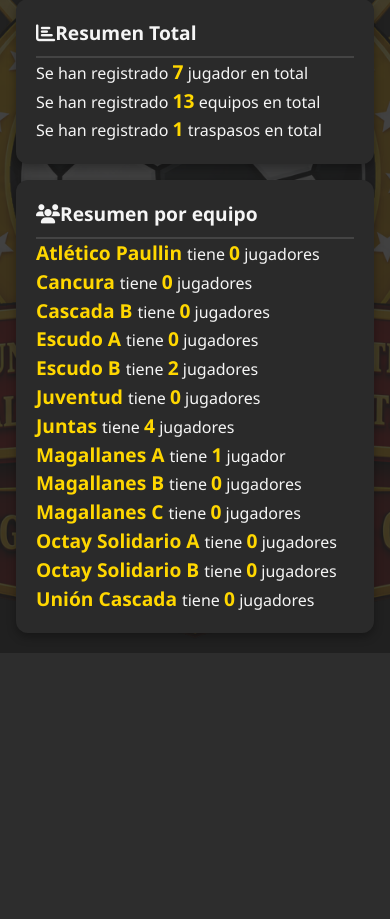
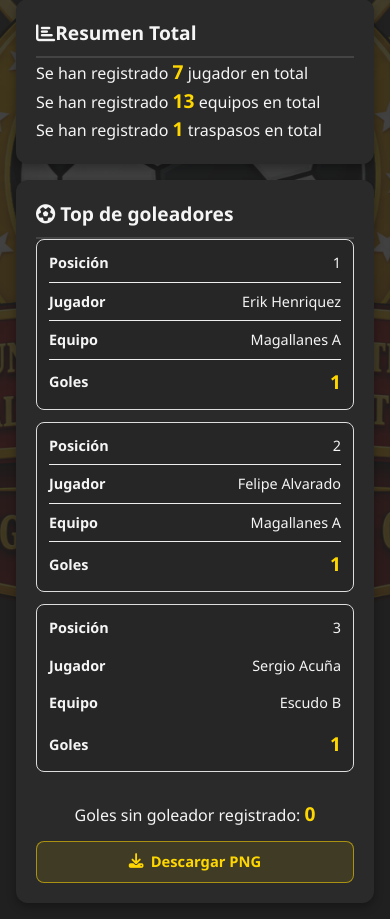
Before and after one commit to Oppais2001/Aplicaci-n-web-de-Gesti-n-de-equipos-rurales, a Django app: page / in a window 390 px wide. Shown: the part 191-1110 px from the top of the page. Before the commit the page ends 844 px from the top, so only its background shows below. Run offline with Django 4.2, Linux system fonts and the light colour scheme; data comes from the database, SQL or seed files in the repository; both versions use the stored data as it was after the commit; some libraries are stand-ins or nearby versions.

Commit message:
Tabla de Goleadores

```diff
--- a/myapp/templates/home.html
+++ b/myapp/templates/home.html
@@ -11,29 +11,182 @@
             <p>Se han registrado <strong>{{total_jugadores}}</strong> jugador en total</p>
             <p>Se han registrado <strong>{{total_equipos}}</strong> equipos en total</p>
             <p>Se han registrado <strong>{{total_traspasos}}</strong> traspasos en total</p>
-
         </div>
     </div>
-    <div>
-        <div class="card">
-            <h2><i class="fa fa-users"></i>Resumen por equipo</h2>
-            {% for equipo, valor in equipos.items %}
-                {% if valor == 1 %}
-                <p><strong> {{ equipo }} </strong> tiene <strong>{{ valor }}</strong> jugador</p>
-                {% else %}
-                <p><strong> {{ equipo }} </strong> tiene <strong>{{ valor }}</strong> jugadores</p>
-                {% endif %}
-            {% endfor %}
+    <div class="card">
+        <h2><i class="fa fa-futbol"></i> Top de goleadores</h2>
+        <div class="tabla-goleadores-contenedor">
+            <table class="tabla-goleadores">
+                <thead>
+                    <tr>
+                        <th scope="col">Posición</th>
+                        <th scope="col">Jugador</th>
+                        <th scope="col">Equipo</th>
+                        <th scope="col">Goles</th>
+                    </tr>
+                </thead>
+                <tbody>
+                    {% for goleador in top_goleadores %}
+                    <tr>
+                        <td data-label="Posición">{{ forloop.counter }}</td>
+                        <td data-label="Jugador">{{ goleador.nombre_simplificado }}</td>
+                        <td data-label="Equipo">{{ goleador.equipo_nombre_corto }}</td>
+                        <td data-label="Goles"><strong>{{ goleador.total_goles }}</strong></td>
+                    </tr>
+                    {% empty %}
+                    <tr>
+                        <td colspan="4" class="tabla-vacia">Aún no hay goleadores registrados.</td>
+                    </tr>
+                    {% endfor %}
+                </tbody>
+            </table>
+        </div>
+        <div class="acciones-tabla contenedor-acciones-personalizado">
+            <p class="goleadores-pendientes">
+                Goles sin goleador registrado:
+                <strong>{{ total_goleadores_no_registrados }}</strong>
+            </p>
+            <a href="{% url 'descargar_goleadores_imagen' %}" class="btn descargar btn-descargar-png">
+                <i class="fa-solid fa-download"></i>
+                <span>Descargar PNG</span>
+            </a>
         </div>
     </div>
 </div>
 
 <style>
+.contenedor-acciones-personalizado {
+    display: flex;
+    flex-direction: row;
+    align-items: center;
+    justify-content: space-between;
+    flex-wrap: wrap;
+    gap: 0.75rem;
+    margin-top: 1rem;
+}
+
+.btn-descargar-png {
+    display: inline-flex;
+    align-items: center;
+    justify-content: center;
+    gap: 0.5rem;
+    padding: 0.6rem 1.2rem;
+    line-height: 1.2;
+    white-space: nowrap;
+    text-decoration: none;
+    flex: 0 0 auto;
+}
 .links-home {
     font-size: 2rem;
+}
 
+.tabla-goleadores-contenedor {
+    overflow-x: auto;
+}
+.tabla-goleadores {
+    width: 100%;
+    border-collapse: collapse;
+}
+.tabla-goleadores th,
+.tabla-goleadores td {
+    padding: 0.75rem;
+    text-align: left;
+    border-bottom: 1px solid #ddd;
+}
+.tabla-goleadores th:last-child,
+.tabla-goleadores td:last-child {
+    text-align: right;
+}
+.tabla-vacia {
+    text-align: center !important;
+}
+.goleadores-pendientes {
+    margin-bottom: 0;
+}
+
+/* ---------- Tablet ---------- */
+@media (max-width: 768px) {
+    .tabla-goleadores th,
+    .tabla-goleadores td {
+        padding: 0.5rem;
+        font-size: 0.9rem;
+    }
+}
+
+/* ---------- Móvil: filas como tarjetas ---------- */
+@media (max-width: 600px) {
+    .tabla-goleadores thead {
+        /* Oculto visualmente pero accesible para lectores de pantalla */
+        position: absolute;
+        width: 1px;
+        height: 1px;
+        overflow: hidden;
+        clip: rect(0 0 0 0);
+    }
+
+    .tabla-goleadores,
+    .tabla-goleadores tbody,
+    .tabla-goleadores tr,
+    .tabla-goleadores td {
+        display: block;
+        width: 100%;
+    }
+
+    .tabla-goleadores tr {
+        margin-bottom: 0.75rem;
+        border: 1px solid #ddd;
+        border-radius: 8px;
+        padding: 0.25rem 0.75rem;
+    }
+
+    .tabla-goleadores td {
+        display: flex;
+        justify-content: space-between;
+        align-items: center;
+        gap: 1rem;
+        padding: 0.5rem 0;
+        border-bottom: 1px solid #eee;
+        text-align: right !important;
+    }
+
+    .tabla-goleadores td:last-child {
+        border-bottom: none;
+    }
+
+    /* Etiqueta de la columna a la izquierda */
+    .tabla-goleadores td::before {
+        content: attr(data-label);
+        font-weight: bold;
+        text-align: left;
+        flex-shrink: 0;
+    }
+
+    /* Mensaje de tabla vacía sin etiqueta */
+    .tabla-goleadores td.tabla-vacia {
+        display: block;
+        text-align: center !important;
+    }
+    .tabla-goleadores td.tabla-vacia::before {
+        content: none;
+    }
+
+    /* Acciones: apiladas y botón a todo el ancho */
+    .contenedor-acciones-personalizado {
+        flex-direction: column;
+        align-items: stretch;
+        text-align: center;
+    }
+
+    .contenedor-acciones-personalizado .goleadores-pendientes {
+        margin: 0;
+    }
+
+    .btn-descargar-png {
+        width: 100%;
+        padding: 0.8rem 1rem;   /* más alto, más fácil de tocar */
+        font-size: 1rem;
+    }
 }
 </style>
 
-
 {% endblock %}
--- a/myapp/urls.py
+++ b/myapp/urls.py
@@ -6,6 +6,7 @@ from django.conf.urls.static import static
 
 urlpatterns = [
     path('', views.home, name='home'),
+    path('goleadores/imagen/', views.descargar_goleadores_imagen, name='descargar_goleadores_imagen'),
     path('about', views.about, name='about'),
     path('documentos', views.documentos, name='documentos'),
     path('documentos/descargar', views.descargar_documento, name='descargar_documento'),
--- a/myapp/utils.py
+++ b/myapp/utils.py
@@ -1360,6 +1360,61 @@ def render_tabla(torneo, tabla_posiciones, fondo_img=None):
     return lz.exportar()
 
 
+def render_goleadores(goleadores, total_no_registrados):
+    filas = list(goleadores)
+    enc = ALTO_ENCABEZADO
+    alto = enc + 24 + 52 + max(len(filas), 1) * FILA_PASO + 150
+    lz = Lienzo(alto)
+    lz.fondo()
+    lz.resplandor(450, enc, 520, ORO, 0.10)
+    lz.patron()
+    lz.vineta()
+    _encabezado(lz, "Top de goleadores")
+
+    y = enc + 24
+    fh = _fuente("semi", 22)
+    for x, texto in ((80, "POS"), (150, "JUGADOR"), (610, "EQUIPO"), (820, "GOLES")):
+        lz.texto((x, y + 14), texto, fh, ORO, anchor="mm" if x != 150 else "lm", sombra=False)
+    lz.panel((40, y + 34, 860, y + 36), 0, ORO + (110,))
+    y += 52
+
+    if filas:
+        for pos, fila in enumerate(filas, start=1):
+            podio = PODIO.get(pos)
+            lz.panel((40, y, 860, y + FILA_H), 14,
+                     (12, 9, 6, 165) if pos % 2 else (30, 22, 14, 150),
+                     borde=(podio + (120,)) if podio else (255, 255, 255, 18),
+                     grosor=1.5 if podio else 1)
+            cy = y + FILA_H / 2
+            if podio:
+                lz.draw.ellipse((S(80 - 19), S(cy - 19), S(80 + 19), S(cy + 19)), fill=podio)
+                lz.texto((80, cy + 1), str(pos), _fuente("titulo", 28), TINTA, anchor="mm", sombra=False)
+            else:
+                lz.texto((80, cy + 1), str(pos), _fuente("titulo", 30), (205, 195, 175), anchor="mm", sombra=False)
+            nombre = str(fila["nombre_simplificado"]).upper()
+            equipo = str(fila["equipo_nombre_corto"]).upper()
+            lz.texto((150, cy + 1), nombre, lz.fuente_ajustada(nombre, "nombre", 27, 420, minimo=16),
+                     CREMA, anchor="lm")
+            lz.texto((610, cy + 1), equipo, lz.fuente_ajustada(equipo, "nombre", 24, 180, minimo=14),
+                     (205, 195, 175), anchor="mm")
+            lz.panel((780, y + 7, 860, y + FILA_H - 7), 14, CAFE + (230,), borde=ORO, grosor=1.5)
+            lz.texto((820, cy + 1), str(fila["total_goles"]), _fuente("titulo", 32),
+                     anchor="mm", sombra=False, grad=(ORO_CLARO, ORO_OSCURO))
+            y += FILA_PASO
+    else:
+        lz.panel((40, y, 860, y + FILA_H), 14, (12, 9, 6, 165), borde=(255, 255, 255, 18))
+        lz.texto((450, y + FILA_H / 2), "AÚN NO HAY GOLEADORES REGISTRADOS", _fuente("semi", 24),
+                 (205, 195, 175), anchor="mm")
+        y += FILA_PASO
+
+    lz.panel((40, y + 8, 860, y + 64), 14, (30, 22, 14, 190), borde=ORO + (100,))
+    lz.texto((70, y + 36), "GOLES SIN GOLEADOR REGISTRADO", _fuente("semi", 21), CREMA, anchor="lm")
+    lz.texto((820, y + 36), str(total_no_registrados), _fuente("titulo", 32),
+             anchor="mm", sombra=False, grad=(ORO_CLARO, ORO_OSCURO))
+    _pie(lz, alto - 64)
+    return lz.exportar()
+
+
 # =========================================================
 # 5. API DE IMÁGENES PARA LAS VISTAS (HttpResponse)
 # =========================================================
@@ -1368,6 +1423,10 @@ def crear_img_tabla(torneo, tabla_posiciones):
     ruta = finders.find("img/tabla_fondo.png")
     fondo = Image.open(ruta) if ruta else None
     return _respuesta(render_tabla(torneo, tabla_posiciones, fondo), "tabla.png")
+
+
+def crear_img_goleadores(goleadores, total_no_registrados):
+    return _respuesta(render_goleadores(goleadores, total_no_registrados), "goleadores.png")
 
 
 def crear_img_fechas(torneo, partidos, liga, titulo=None, filename="fechas.png"):
--- a/myapp/views.py
+++ b/myapp/views.py
@@ -15,7 +15,7 @@ from django.utils.dateparse import parse_date
 from django.utils.text import slugify
 from django.views.decorators.http import require_POST
 from django.contrib import messages
-from .models import Dirigente, Equipo, Jugador, Traspaso, Prestamo, Liga, RedSocial, Arbitro, Cancha, Partido, Torneo
+from .models import Dirigente, Equipo, Jugador, Traspaso, Prestamo, Liga, RedSocial, Arbitro, Cancha, Partido, Torneo, GolPartido
 from .forms import (
     Editar_Dirigentes,
     Editar_Traspaso,
@@ -48,6 +48,7 @@ from .utils import (
     crear_img_tabla,
     crear_img_partidos,
     crear_img_resultado_partido,
+    crear_img_goleadores,
     crear_pdf_detalle_equipo,
 )
 
@@ -66,6 +67,24 @@ def generar_password_temporal(length=14):
     return "".join(password)
 
 
+def _obtener_top_goleadores(goles):
+    filas = list(
+        goles
+        .filter(jugador__isnull=False, autogol=False)
+        .values("jugador_id", "jugador__nombre", "equipo_id", "equipo__nombre")
+        .annotate(total_goles=Count("id"))
+        .order_by("-total_goles", "jugador__nombre")[:10]
+    )
+    equipos = Equipo.objects.in_bulk({fila["equipo_id"] for fila in filas})
+    for fila in filas:
+        partes = fila["jugador__nombre"].strip().split()
+        fila["nombre_simplificado"] = (
+            f"{partes[0]} {partes[-2]}" if len(partes) >= 3 else fila["jugador__nombre"]
+        )
+        fila["equipo_nombre_corto"] = equipos[fila["equipo_id"]].nombre_corto
+    return filas
+
+
 def generar_username_dirigente(dirigente):
     Usuario = get_user_model()
     partes_nombre = dirigente.nombre.split()
@@ -184,12 +203,34 @@ def home(request):
         for equipo in equipos
     }
 
+    equipos_visibles_ids = [equipo.id for equipo in equipos]
+    goles = GolPartido.objects.filter(equipo_id__in=equipos_visibles_ids)
+    top_goleadores = _obtener_top_goleadores(goles)
+    total_goleadores_no_registrados = goles.filter(jugador__isnull=True).count()
+
     return render(request, 'home.html', {
         'equipos': lista_equipos_dict,
         'total_equipos': len(equipos),
         'total_jugadores': sum(lista_equipos_dict.values()),
-        'total_traspasos': total_traspasos
-    })
+        'total_traspasos': total_traspasos,
+        'top_goleadores': top_goleadores,
+        'total_goleadores_no_registrados': total_goleadores_no_registrados,
+    })
+
+
+def descargar_goleadores_imagen(request):
+    dirigente = obtener_dirigente(request.user)
+    if not es_administrador(request.user) and dirigente is not None and dirigente.exists():
+        equipos_ids = dirigente.values_list("equipo_id", flat=True)
+    else:
+        equipos_ids = Equipo.objects.values_list("id", flat=True)
+
+    goles = GolPartido.objects.filter(equipo_id__in=equipos_ids)
+    goleadores = _obtener_top_goleadores(goles)
+    total_no_registrados = goles.filter(jugador__isnull=True).count()
+    return crear_img_goleadores(goleadores, total_no_registrados)
+
+
 # acesso libre a jugadores
 def about(request):
     return render(request, 'about.html')
```
Also changed, not shown: db.sqlite3.
